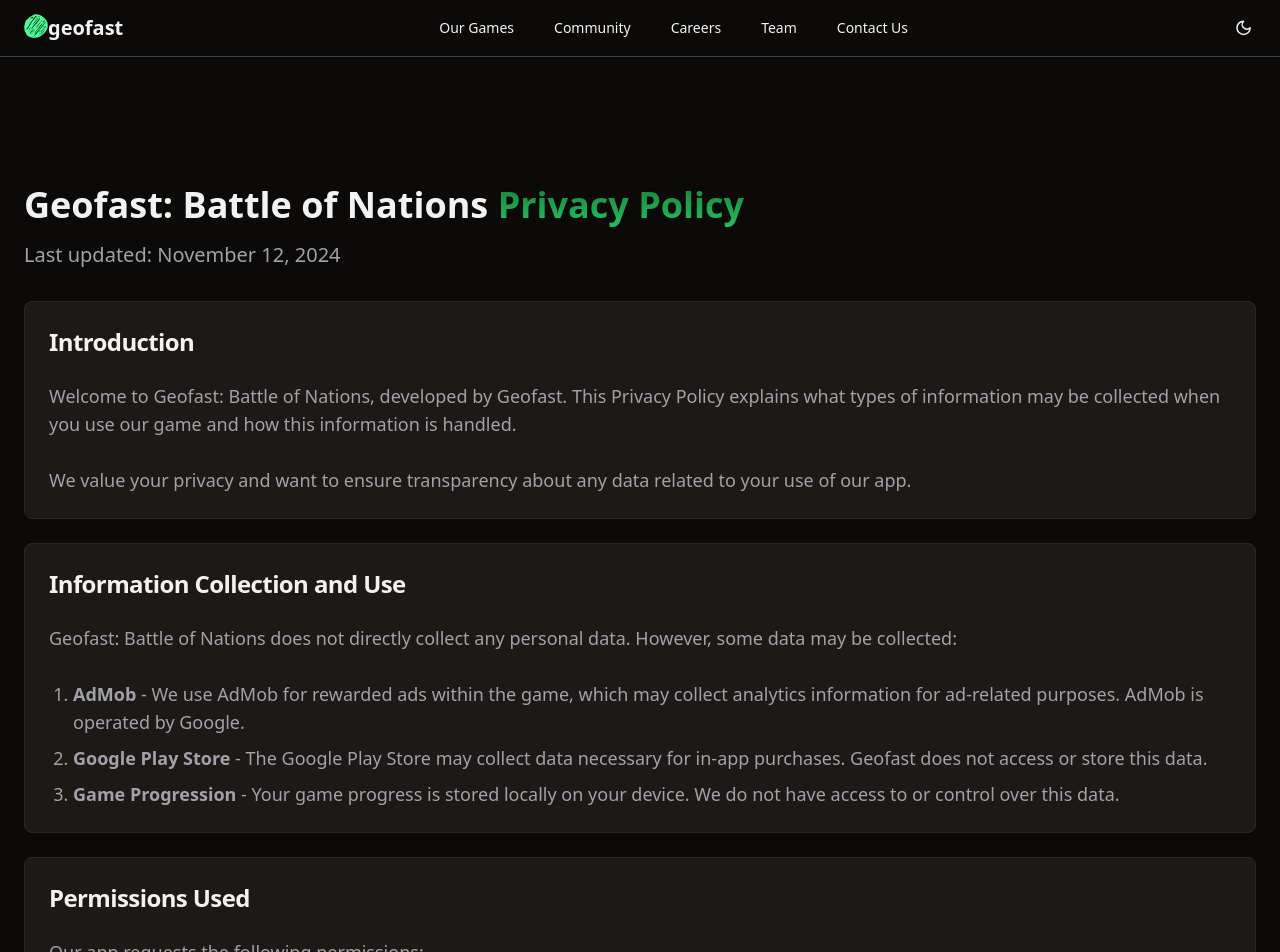
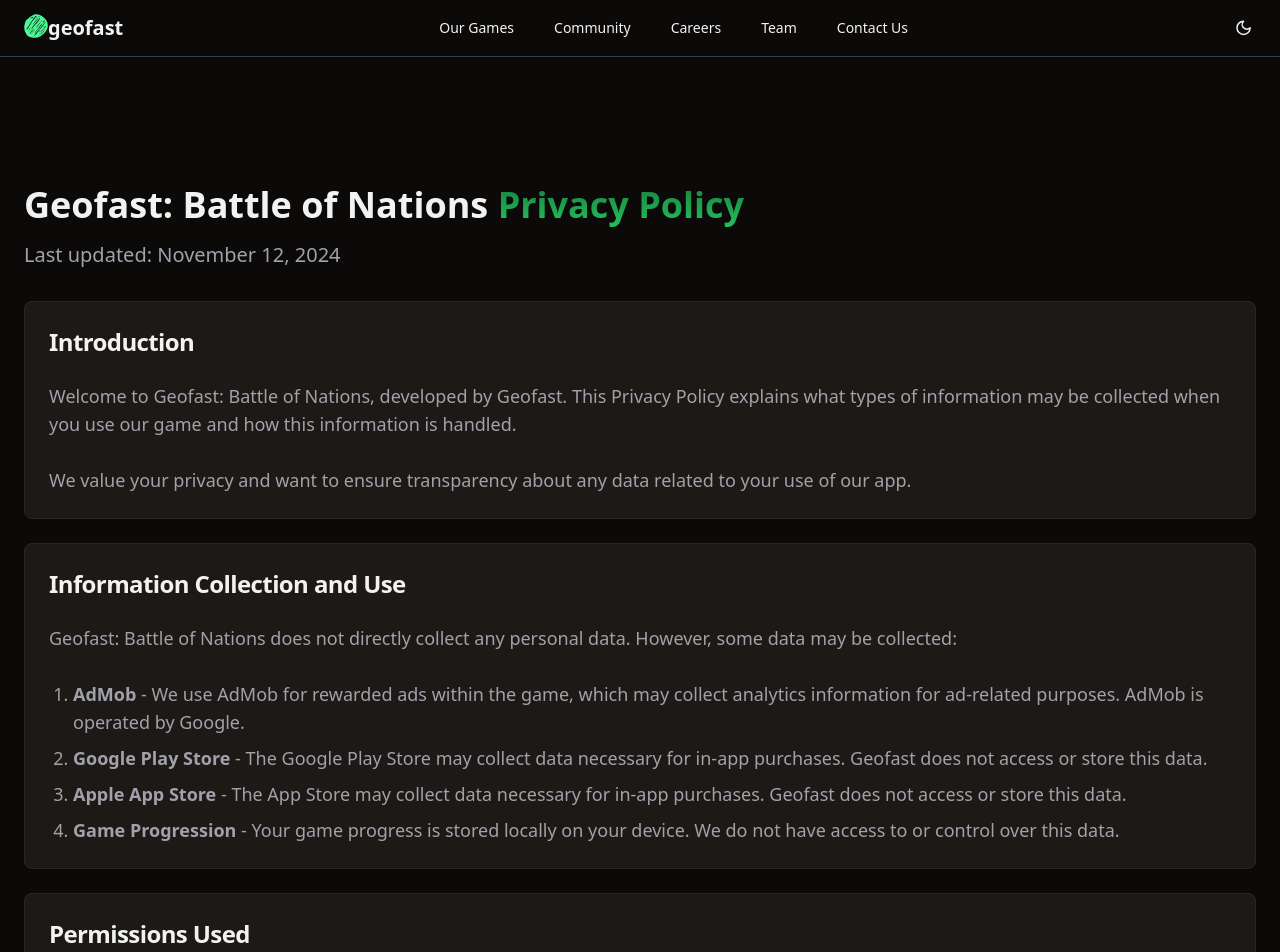
Before and after one commit to utkarshtrivedimdz/geofast-landing-page, a React (Vite) app: page /privacy in a window 1280 px wide. Shown: the top 952 px of the page. Built offline with nearby package versions, Linux system fonts and the light colour scheme.

Commit message:
Update PrivacyPolicy.tsx

```diff
--- a/src/components/PrivacyPolicy.tsx
+++ b/src/components/PrivacyPolicy.tsx
@@ -37,6 +37,11 @@
           </li>
           <li>
             <strong>Google Play Store</strong> - The Google Play Store may
+            collect data necessary for in-app purchases. Geofast does not access
+            or store this data.
+          </li>
+           <li>
+            <strong>Apple App Store</strong> - The App Store may
             collect data necessary for in-app purchases. Geofast does not access
             or store this data.
           </li>
```
